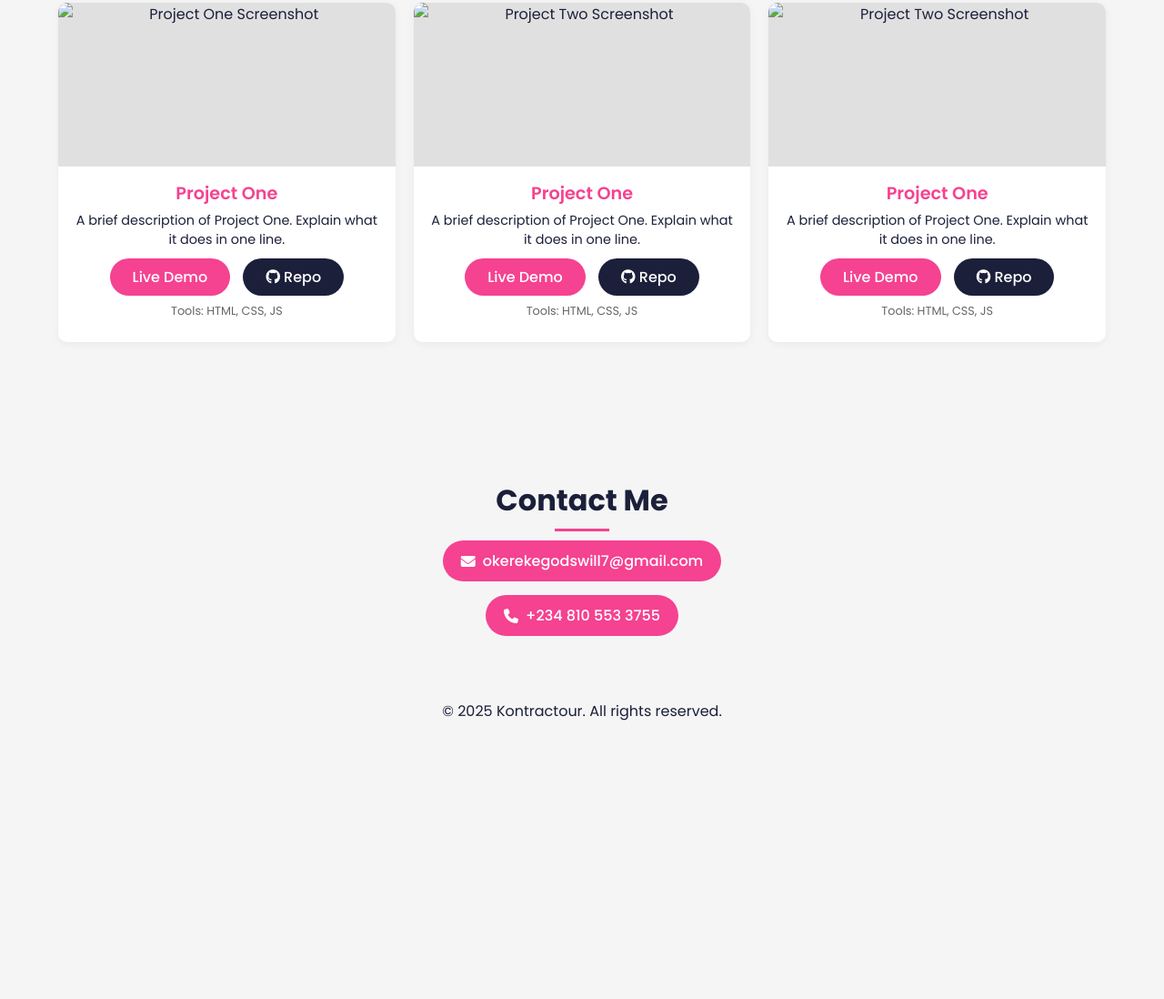
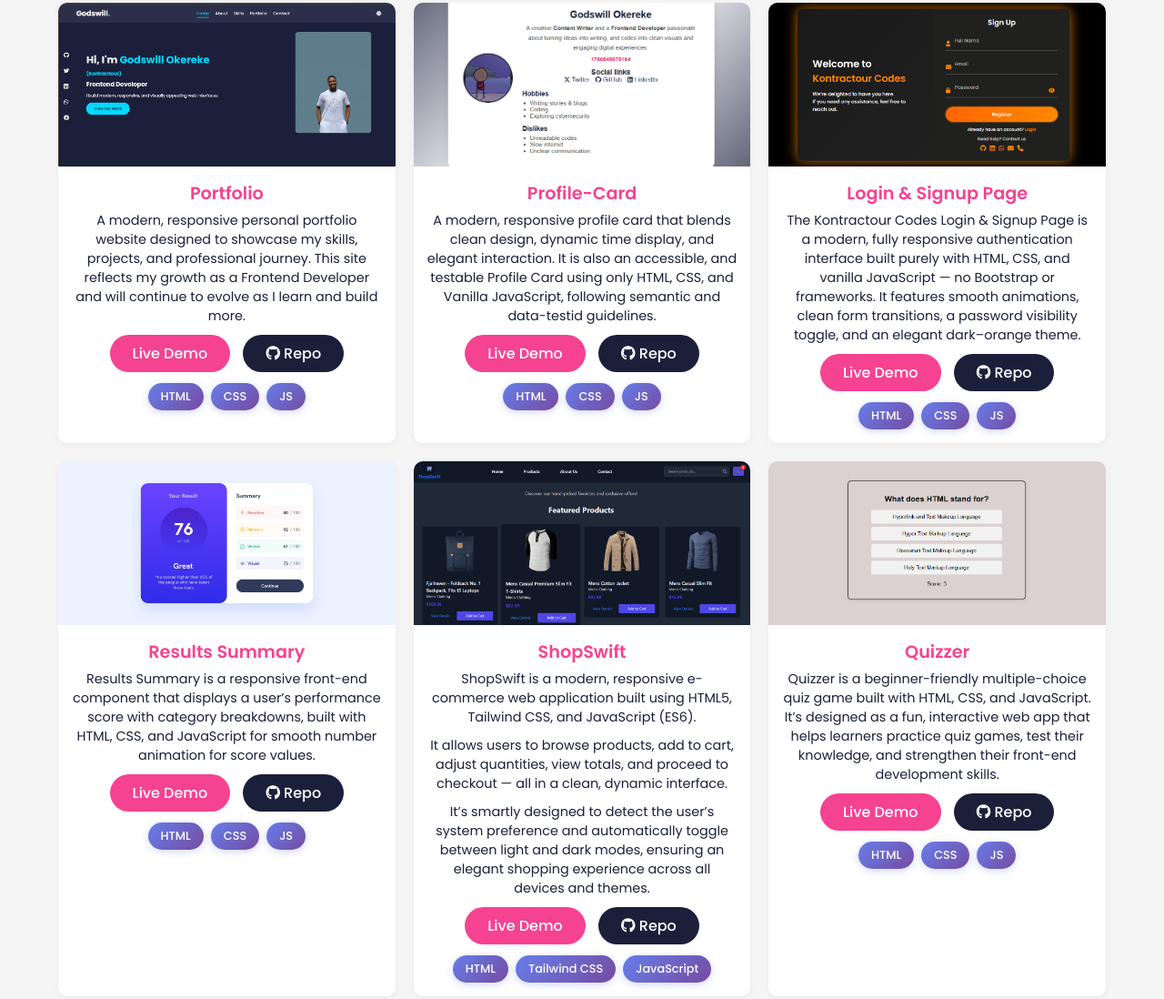
Before and after one commit to Kontractour/portfolio, a plain HTML site: page index.html in a window 1280 px wide. Shown: the part 1175-2273 px from the top of the page at 91% size. Before the commit the page ends 1989 px from the top, so only its background shows below. Drawn offline with Linux system fonts and the light colour scheme.

Commit message:
added projects to the portfolio, including previews and cutomized the tools badge

```diff
--- a/index.html
+++ b/index.html
@@ -96,38 +96,122 @@
 
       <!-- Project 1 -->
       <div class="project">
-        <img src="assets/project-previews/#" alt="Project One Screenshot">
+        <img src="assets/project-previews/portfolio-preview.png" alt="Project One Screenshot">
         <div class="project-info">
-  <h3>Project One</h3>
-  <p>A brief description of Project One. Explain what it does in one line.</p>
-  <a href="https://your-project-demo.com" class="btn-demo" target="_blank" rel="noopener noreferrer">Live Demo</a>
-  <a href="https://github.com/yourusername/project-one" class="btn-repo" target="_blank" rel="noopener noreferrer"><i class="fab fa-github"></i> Repo</a>
-  <p class="tools-used">Tools: HTML, CSS, JS</p>
-</div>
+          <h3>Portfolio</h3>
+            <p>A modern, responsive personal portfolio website designed to showcase my skills, projects, and professional journey.
+              This site reflects my growth as a Frontend Developer and will continue to evolve as I learn and build more.</p>
+            <a href="https://kontractour.github.io/portfolio/" class="btn-demo" target="_blank" rel="noopener noreferrer">Live Demo</a>
+            <a href="https://github.com/Kontractour/portfolio" class="btn-repo" target="_blank" rel="noopener noreferrer"><i class="fab fa-github"></i> Repo</a>
+
+            <div class="tools-used">
+              <span class="tool-badge">HTML</span>
+              <span class="tool-badge">CSS</span>
+              <span class="tool-badge">JS</span>
+          </div>
+
+        </div>
       </div>
 
       <!-- Project 2 -->
       <div class="project">
-        <img src="assets/project-previews/#" alt="Project Two Screenshot">
+        <img src="assets/project-previews/profile-card-preview.png" alt="Project Two Screenshot">
         <div class="project-info">
-  <h3>Project One</h3>
-  <p>A brief description of Project One. Explain what it does in one line.</p>
-  <a href="https://your-project-demo.com" class="btn-demo" target="_blank" rel="noopener noreferrer">Live Demo</a>
-  <a href="https://github.com/yourusername/project-one" class="btn-repo" target="_blank" rel="noopener noreferrer"><i class="fab fa-github"></i> Repo</a>
-  <p class="tools-used">Tools: HTML, CSS, JS</p>
-</div>
+
+          <h3>Profile-Card</h3>
+          <p>A modern, responsive profile card that blends clean design, dynamic time display, and elegant interaction. It is also an accessible, and testable Profile Card using only HTML, CSS, and Vanilla JavaScript, following semantic and data-testid guidelines.</p>
+          <a href="https://kontractour.github.io/profile-card/" class="btn-demo" target="_blank" rel="noopener noreferrer">Live Demo</a>
+          <a href="https://github.com/Kontractour/profile-card" class="btn-repo" target="_blank" rel="noopener noreferrer"><i class="fab fa-github"></i> Repo</a>
+
+          <div class="tools-used">
+              <span class="tool-badge">HTML</span>
+              <span class="tool-badge">CSS</span>
+              <span class="tool-badge">JS</span>
+          </div>
+
+        </div>
       </div>
 
       <div class="project">
-        <img src="assets/project-previews/#" alt="Project Two Screenshot">
+        <img src="assets/project-previews/login-&-signup-preview.PNG" alt="Project Two Screenshot">
         <div class="project-info">
-  <h3>Project One</h3>
-  <p>A brief description of Project One. Explain what it does in one line.</p>
-  <a href="https://your-project-demo.com" class="btn-demo" target="_blank" rel="noopener noreferrer">Live Demo</a>
-  <a href="https://github.com/yourusername/project-one" class="btn-repo" target="_blank" rel="noopener noreferrer"><i class="fab fa-github"></i> Repo</a>
-  <p class="tools-used">Tools: HTML, CSS, JS</p>
-</div>
+
+          <h3>Login & Signup Page</h3>
+          <p>The Kontractour Codes Login & Signup Page is a modern, fully responsive authentication interface built purely with HTML, CSS, and vanilla JavaScript — no Bootstrap or frameworks. It features smooth animations, clean form transitions, a password visibility toggle, and an elegant dark–orange theme.</p>
+          <a href="https://kontractour.github.io/mordern-ui-signup-login-page/" class="btn-demo" target="_blank" rel="noopener noreferrer">Live Demo</a>
+          <a href="https://github.com/Kontractour/mordern-ui-signup-login-page" class="btn-repo" target="_blank" rel="noopener noreferrer"><i class="fab fa-github"></i> Repo</a>
+
+          <div class="tools-used">
+              <span class="tool-badge">HTML</span>
+              <span class="tool-badge">CSS</span>
+              <span class="tool-badge">JS</span>
+          </div>
+
+        </div>
       </div>
+
+      <div class="project">
+        <img src="assets/project-previews/result-summary-preview.jpg" alt="Project Two Screenshot">
+        <div class="project-info">
+
+          <h3>Results Summary</h3>
+          <p>Results Summary is a responsive front-end component that displays a user’s performance score with category breakdowns, built with HTML, CSS, and JavaScript for smooth number animation for score values.</p>
+          <a href="https://kontractour.github.io/result-summary/" class="btn-demo" target="_blank" rel="noopener noreferrer">Live Demo</a>
+          <a href="https://github.com/Kontractour/result-summary" class="btn-repo" target="_blank" rel="noopener noreferrer"><i class="fab fa-github"></i> Repo</a>
+
+          <div class="tools-used">
+              <span class="tool-badge">HTML</span>
+              <span class="tool-badge">CSS</span>
+              <span class="tool-badge">JS</span>
+          </div>
+
+        </div>
+      </div>
+
+
+      <div class="project">
+        <img src="assets/project-previews/shopshift-preview.png" alt="Project Two Screenshot">
+        <div class="project-info">
+
+          <h3>ShopSwift</h3>
+          <p>ShopSwift is a modern, responsive e-commerce web application built using HTML5, Tailwind CSS, and JavaScript (ES6).</p>
+
+          <p>It allows users to browse products, add to cart, adjust quantities, view totals, and proceed to checkout — all in a clean, dynamic interface.</p>
+
+          <p>It’s smartly designed to detect the user’s system preference and automatically toggle between light and dark modes, ensuring an elegant shopping experience across all devices and themes.</p>
+
+          <a href="https://kontractour.github.io/ShopSwift/" class="btn-demo" target="_blank" rel="noopener noreferrer">Live Demo</a>
+          <a href="https://github.com/Kontractour/ShopSwift" class="btn-repo" target="_blank" rel="noopener noreferrer"><i class="fab fa-github"></i> Repo</a>
+
+          <div class="tools-used">
+              <span class="tool-badge">HTML</span>
+              <span class="tool-badge">Tailwind CSS</span>
+              <span class="tool-badge">JavaScript</span>
+            </div>
+        </div>
+      </div>
+
+
+      <div class="project">
+        <img src="assets/project-previews/quizzer-preview.PNG" alt="Project Two Screenshot">
+        <div class="project-info">
+          <h3>Quizzer</h3>
+          <p>Quizzer is a beginner-friendly multiple-choice quiz game built with HTML, CSS, and JavaScript.
+                It’s designed as a fun, interactive web app that helps learners practice quiz games, test their knowledge, and strengthen their front-end development skills.</p>
+
+          <a href="https://kontractour.github.io/Quizzer/" class="btn-demo" target="_blank" rel="noopener noreferrer">Live Demo</a>
+          <a href="https://github.com/Kontractour/Quizzer" class="btn-repo" target="_blank" rel="noopener noreferrer"><i class="fab fa-github"></i> Repo</a>
+
+          <div class="tools-used">
+              <span class="tool-badge">HTML</span>
+              <span class="tool-badge">CSS</span>
+              <span class="tool-badge">JS</span>
+          </div>
+
+        </div>
+      </div>
+
+
 
     </div>
   </section>
--- a/style.css
+++ b/style.css
@@ -518,6 +518,45 @@
   color: #aaa;
 }
 
+.project-info .tools-used {
+  font-size: 0.85rem;
+  margin-top: 12px;
+  display: flex;
+  flex-wrap: wrap;
+  gap: 8px;
+  justify-content: center;
+  align-items: center;
+}
+
+.tool-badge {
+  display: inline-block;
+  padding: 6px 14px;
+  background: linear-gradient(135deg, #667eea 0%, #764ba2 100%);
+  color: #fff;
+  border-radius: 20px;
+  font-size: 0.8rem;
+  font-weight: 500;
+  transition: all 0.3s ease;
+  box-shadow: 0 2px 8px rgba(102, 126, 234, 0.3);
+  cursor: default;
+}
+
+.tool-badge:hover {
+  transform: translateY(-3px) scale(1.05);
+  box-shadow: 0 4px 15px rgba(102, 126, 234, 0.5);
+  background: linear-gradient(135deg, #764ba2 0%, #667eea 100%);
+}
+
+body.dark .tool-badge {
+  background: linear-gradient(135deg, #00d9ff 0%, #00a8cc 100%);
+  box-shadow: 0 2px 8px rgba(0, 217, 255, 0.3);
+}
+
+body.dark .tool-badge:hover {
+  background: linear-gradient(135deg, #00a8cc 0%, #00d9ff 100%);
+  box-shadow: 0 4px 15px rgba(0, 217, 255, 0.5);
+}
+
 /* Responsive Portfolio Layout */
 @media (min-width: 1200px) {
   .project { flex: 1 1 calc(33% - 20px); }
```
Also changed, not shown: assets/project-previews/login-&-signup-preview.PNG (added), assets/project-previews/portfolio-preview.png (added), assets/project-previews/profile-card-preview.png (added), assets/project-previews/quizzer-preview.PNG (added), assets/project-previews/result-summary-preview.jpg (added), assets/project-previews/shopshift-preview.png (added).
